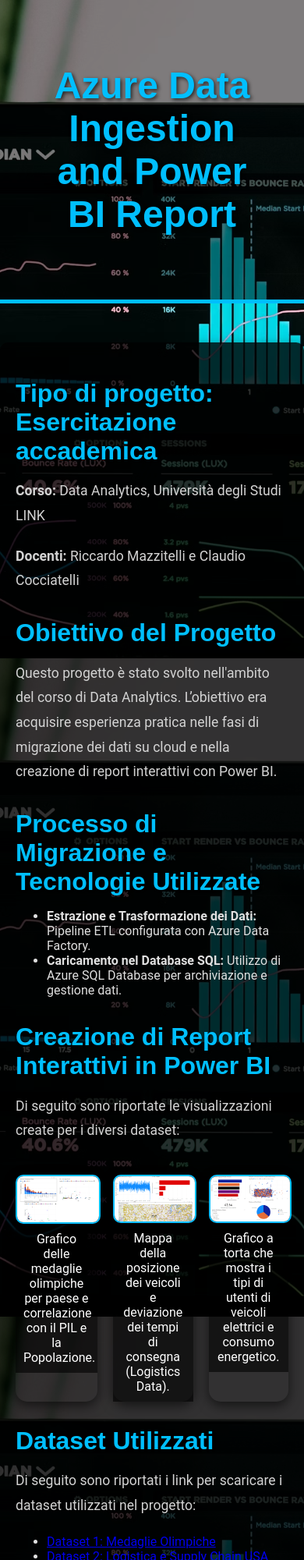
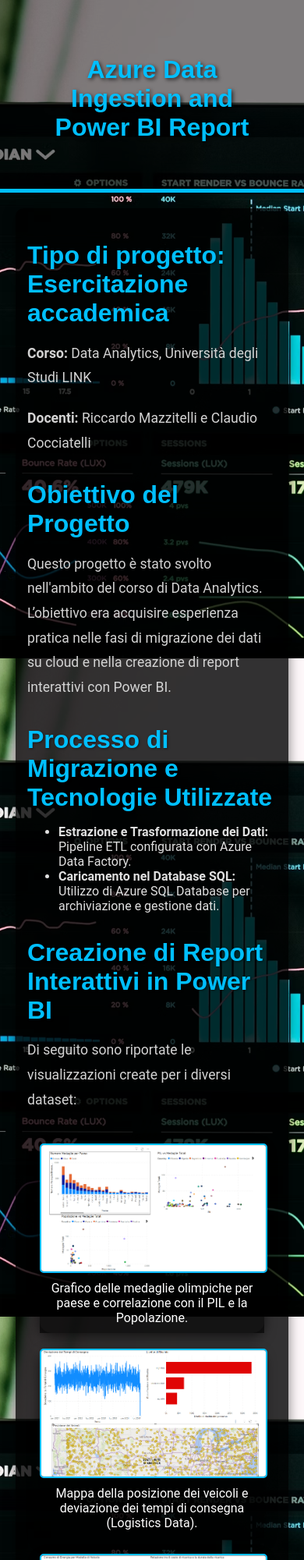
Before and after one commit to FabrizioSeverino/Portfolio, a plain HTML site: page projects/progetto1.html in a window 390 px wide. Shown: the top 2000 px of the page at 78% size. Drawn offline with Linux system fonts and the light colour scheme.

Commit message:
Update style.css

```diff
--- a/style.css
+++ b/style.css
@@ -25,6 +25,12 @@ header h1 {
     color: #00bfff; /* Colore del titolo */
     text-shadow: 2px 2px 5px rgba(0, 0, 0, 0.7); /* Ombra per contrasto */
     font-family: 'Montserrat', sans-serif;
+    margin-bottom: 10px;
+}
+
+header p {
+    font-size: 1.2rem;
+    margin: 0;
 }
 
 /* ========================
@@ -92,6 +98,7 @@ header h1 {
     justify-content: space-around;
     gap: 20px;
     margin-top: 40px;
+    flex-wrap: wrap; /* Per adattarsi ai dispositivi mobili */
 }
 
 .screenshots figure {
@@ -141,3 +148,33 @@ footer a {
 footer a:hover {
     color: #e0e0e0;
 }
+
+/* ========================
+   Responsive Design
+======================== */
+@media (max-width: 768px) {
+    header h1 {
+        font-size: 2rem;
+    }
+
+    header p {
+        font-size: 1rem;
+    }
+
+    #project-detail {
+        margin: 20px;
+        padding: 15px;
+    }
+
+    .dataset-links a {
+        width: 100%; /* Adatta i link alla larghezza disponibile */
+    }
+
+    .screenshots figure {
+        width: 90%; /* Le immagini occupano quasi tutta la larghezza su schermi piccoli */
+    }
+
+    .screenshots img {
+        border-radius: 5px;
+    }
+}
```
